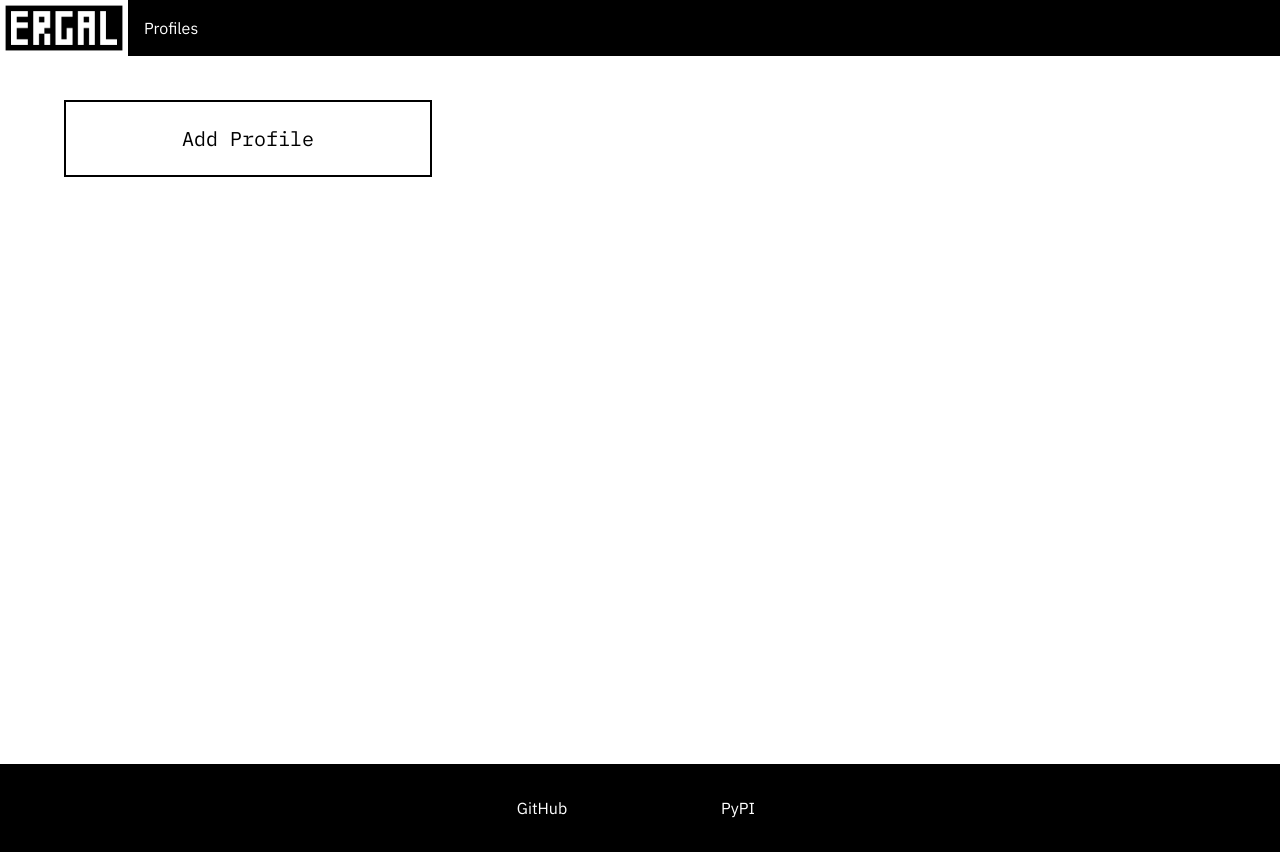
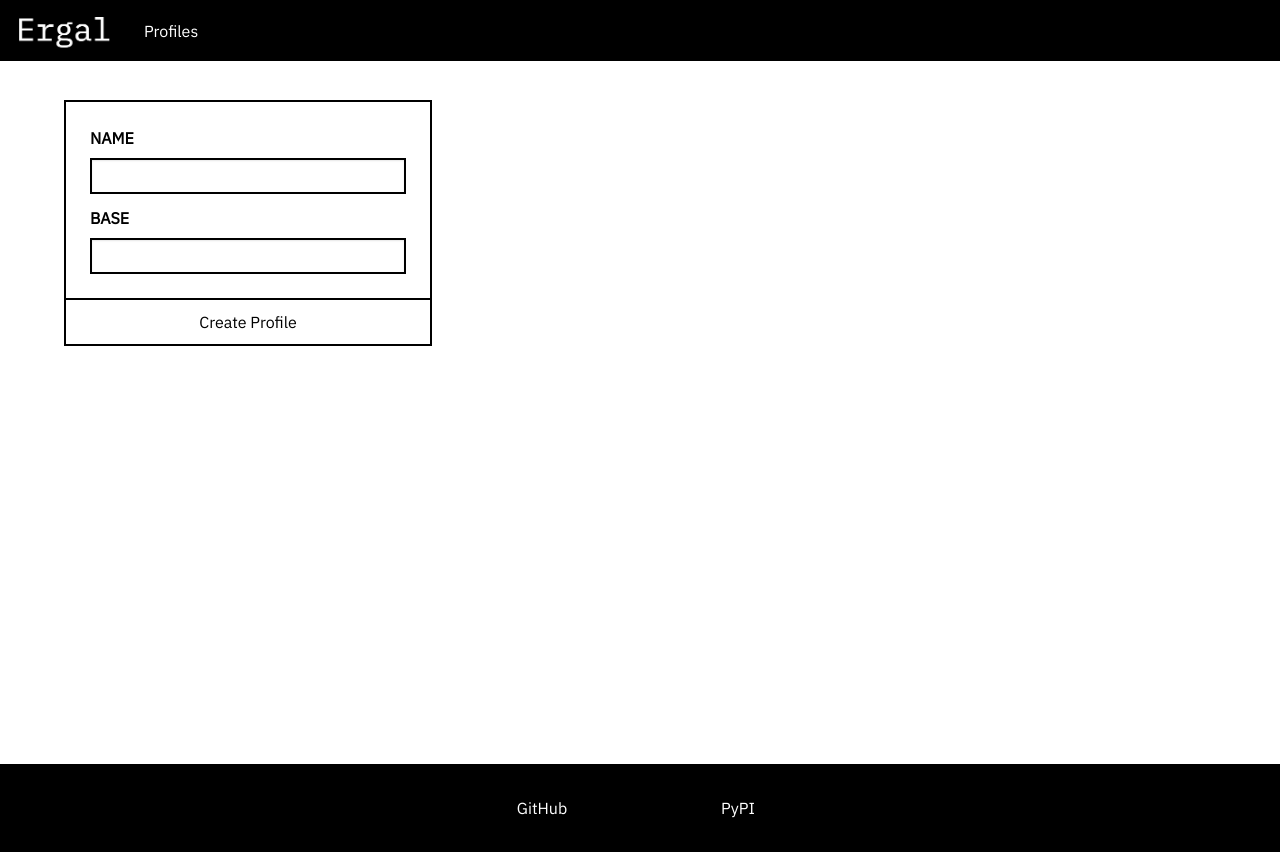
Before and after one commit to glotchimo/ergal, a Flask app: page /profiles in a window 1280 px wide. Run offline with Flask 2, Linux system fonts and the light colour scheme; some libraries are stand-ins or nearby versions.

Commit message:
add more routes, templates

```diff
--- a/ergal/gui/app.py
+++ b/ergal/gui/app.py
@@ -6,12 +6,13 @@ This module implements the Flask app setup for the Ergal GUI.
 """
 
 import os
+import asyncio
 import sqlite3
 
 from ergal.profile import Profile
 from ergal.utils import get_db
 
-from flask import Flask, render_template, request
+from flask import Flask, request, render_template, redirect, url_for
 
 
 def create_app(test_config=None):
@@ -23,12 +24,17 @@ def create_app(test_config=None):
     except OSError:
         pass
 
-    @app.route('/', methods=['GET'])
+    @app.route(
+        '/',
+        methods=['GET'])
     def index():
         return render_template('index.html')
 
-    @app.route('/profiles', methods=['GET'])
+    @app.route(
+        '/profiles',
+        methods=['GET'])
     def profiles():
+        """ Collects and renders all profiles. """
         cursor = get_db()[1]
 
         sql = "SELECT * FROM Profile"
@@ -43,24 +49,98 @@ def create_app(test_config=None):
         context = {'profiles': profiles}
         return render_template('profiles.html', **context)
 
-    @app.route('/profile/<name>', methods=['GET'])
-    def view(name):
-        profile = Profile(name)
-        endpoints = profile.endpoints.items()
+    @app.route(
+        '/profiles/add',
+        methods=['POST'])
+    def add_profile():
+        """ Accepts data to create a new profile. """
+        form = request.form
 
-        context = {'profile': profile, 'endpoints': endpoints}
+        profile = Profile(
+            form.get('name'),
+            base=form.get('base'))
+
+        return redirect(
+            url_for('view_profile', profile_name=profile.name))
+
+    @app.route(
+        '/profiles/<profile_name>/view',
+        methods=['GET'])
+    def view_profile(profile_name):
+        """ Renders the view page. """
+        profile = Profile(profile_name)
+
+        context = {
+            'profile': profile,
+            'endpoints': profile.endpoints.items()}
         return render_template('view.html', **context)
 
-    @app.route('/profile/<name>/edit', methods=['GET', 'POST'])
-    def edit(name):
-        profile = Profile(name)
+    @app.route(
+        '/profiles/<profile_name>/edit',
+        methods=['GET', 'POST'])
+    def edit_profile(profile_name):
+        """ Renders the edit page, accepts changes. """
+        profile = Profile(profile_name)
 
         if request.method == 'POST':
-            pass
+            form = request.form
+
+            profile.base = form.get('base')
+
+            profile.update()
 
         context = {
             'profile': profile,
             'endpoints': profile.endpoints.items()}
         return render_template('edit.html', **context)
 
+    @app.route(
+        '/profiles/<profile_name>/delete',
+        methods=['GET'])
+    def delete_profile(profile_name):
+        """ Deletes a profile. """
+        profile = Profile(profile_name)
+
+        profile.delete()
+
+        return redirect(url_for('profiles'))
+
+    @app.route(
+        '/profiles/<profile_name>/endpoints/add',
+        methods=['POST'])
+    def add_endpoint(profile_name):
+        """ Accepts data to create a new endpoint. """
+        form = request.form
+
+        profile = Profile(profile_name)
+
+        asyncio.run(profile.add_endpoint(
+            form.get('name'),
+            form.get('path'),
+            form.get('method'),
+            **form))
+
+        return redirect(
+            url_for('edit_profile', profile_name=profile.name))
+
+    @app.route(
+        '/profiles/<profile_name>/endpoints/<endpoint_name>/edit',
+        methods=['POST'])
+    def edit_endpoint(profile_name, endpoint_name):
+        """ Accepts changes. """
+        form = request.form
+
+        profile = Profile(profile_name)
+        endpoint = (
+            profile.endpoints[endpoint_name]
+            if endpoint_name in profile.endpoints
+            else None)
+
+        for k, v in form:
+            if k in list(endpoint.keys()):
+                endpoint[k] = v
+
+        return redirect(
+            url_for('edit_profile', profile_name=profile.name))
+
     return app
--- a/ergal/gui/static/css/main.css
+++ b/ergal/gui/static/css/main.css
@@ -1,6 +1,7 @@
 * {
     color: black !important;
     font-family: 'IBM Plex Sans', sans-serif;
+    outline: 0 !important;
 }
 
 body {
@@ -71,6 +72,11 @@ pre, code {
     font-family: 'IBM Plex Mono', monospace !important;
 }
 
+button {
+    font-size: 1rem;
+    font-family: 'IBM Plex Sans', sans-serif !important;
+}
+
 /* card styling */
 .card {
     border: 2px solid black !important;
--- a/ergal/gui/templates/base.html
+++ b/ergal/gui/templates/base.html
@@ -17,7 +17,7 @@
 <body>
     <nav class="navbar is-fixed-top">
         <a href="{{ url_for('index') }}" class="navbar-brand">
-            <img src="{{ url_for('static', filename='img/white.png') }}" alt="Ergal" width="128" height="64">
+            <img src="{{ url_for('static', filename='img/ergal.png') }}" alt="Ergal" width="128" height="64">
         </a>
 
         <div class="navbar-menu">
--- a/ergal/gui/templates/profiles.html
+++ b/ergal/gui/templates/profiles.html
@@ -7,7 +7,7 @@
         <div class="columns is-multiline">
             {% for profile in profiles %}
             <div class="column is-4">
-                <a href="{{ url_for('view', name=profile.name) }}">
+                <a href="{{ url_for('view_profile', profile_name=profile.name) }}">
                     <div class="card is-link">
                         <div class="card-header">
                             <h3 class="card-header-title">{{ profile.name }}</h3>
@@ -21,15 +21,29 @@
             </div>
             {% endfor %}
             <div class="column is-4 has-text-centered">
-                <a href="">
-                    <div class="card is-link">
+                <form action="{{ url_for('add_profile') }}" method="POST" class="form">
+                    <div class="card">
                         <div class="card-content">
-                            <h2 class="subtitle">
-                                Add Profile
-                            </h2>
+                            <div class="field">
+                                <div class="control">
+                                    <label class="label">NAME</label>
+                                    <input name="name" type="text" class="input">
+                                </div>
+                            </div>
+                            <div class="field">
+                                <div class="control">
+                                    <label class="label">BASE</label>
+                                    <input name="base" type="text" class="input">
+                                </div>
+                            </div>
+                        </div>
+                        <div class="card-footer">
+                            <button class="card-footer-item">
+                                Create Profile
+                            </button>
                         </div>
                     </div>
-                </a>
+                </form>
             </div>
         </div>
     </div>
```
Also changed, not shown: ergal/gui/templates/edit.html (+43 -8 lines), ergal/gui/templates/view.html (+33 -6 lines).
